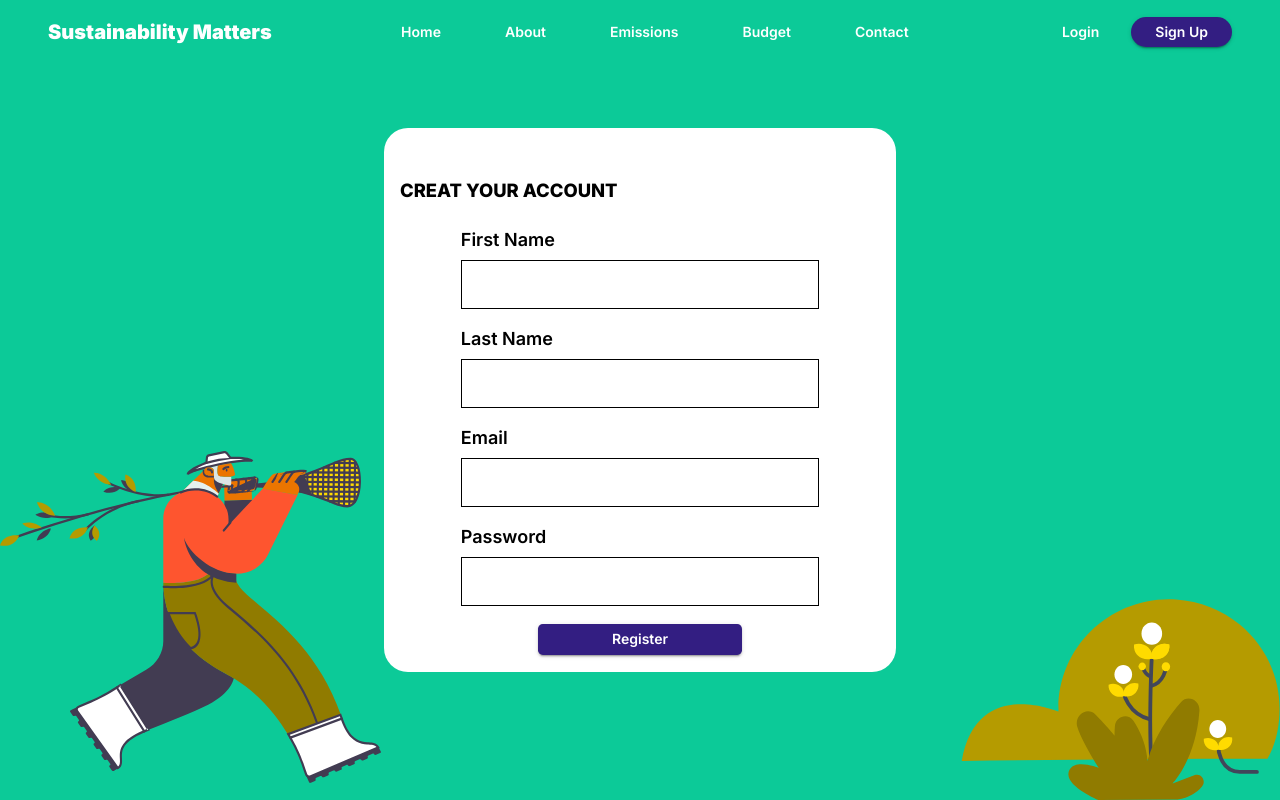
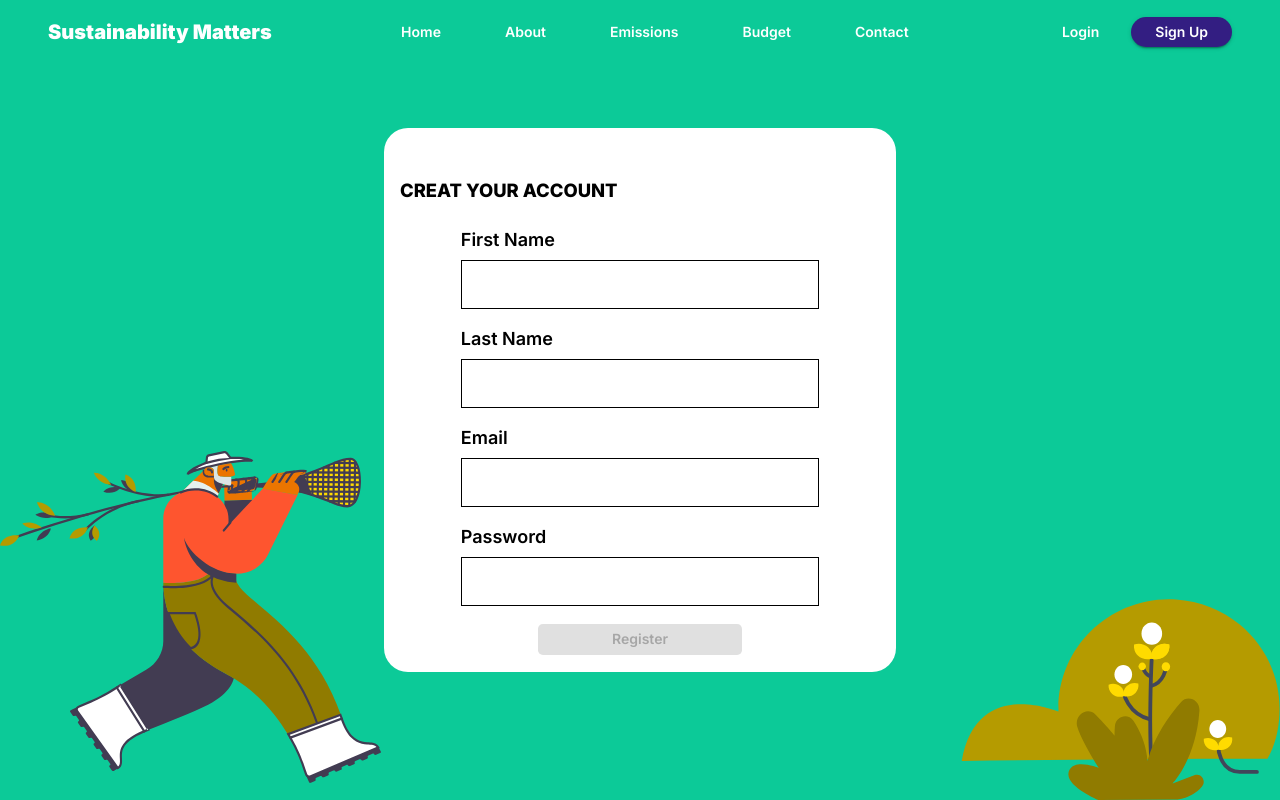
Before and after one commit to laaragm/Sustainability-Matters-FrontEnd, a React (Create React App) app: page /signup in a window 1280 px wide. Built offline with nearby package versions, Linux system fonts and the light colour scheme.

Commit message:
Ajusting button options

```diff
--- a/src/pages/SignUp/index.tsx
+++ b/src/pages/SignUp/index.tsx
@@ -118,6 +118,7 @@ export default function SignUp() {
                     <CustomizedButton
                         color="secondary"
                         borderRadius="0.3rem"
+                        disabled={email.length === 0 || password.length === 0 || lastName.length === 0 || firstName.length === 0}
                         fullWidth={true}
                         onClick={handleRegister}
                     >
```
